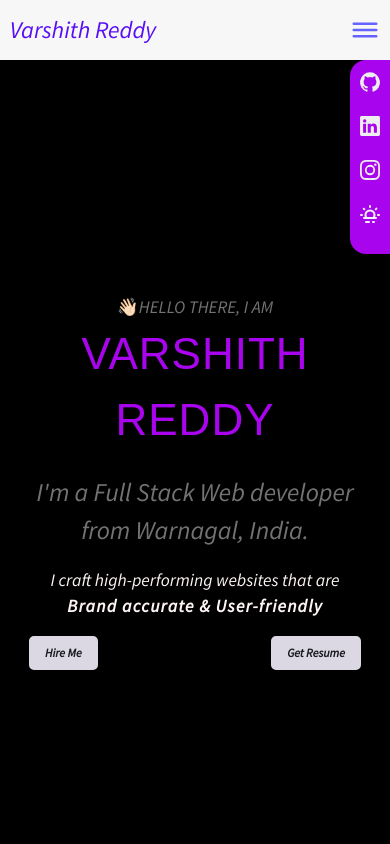
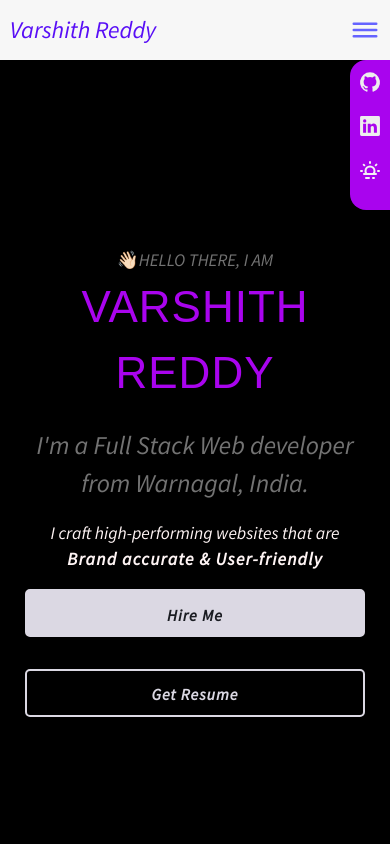
Before and after one commit to varshithreddy28/portfolio, a React (Create React App) app: page / in a window 390 px wide. Shown: the top 844 px of the page. Built offline with nearby package versions, Linux system fonts and the light colour scheme; a web font is replaced by a local one.

Commit message:
buttons update

```diff
--- a/src/components/contactme/icons.jsx
+++ b/src/components/contactme/icons.jsx
@@ -38,9 +38,9 @@ export default function Icons({ theme, setTheme }) {
               alt="Link to Linked In"
             />
           </a>
-          <a target="_blank" href="https://www.instagram.com/codenddevs/">
+          {/* <a target="_blank" href="https://www.instagram.com/codenddevs/">
             <img src={theme ? Insta : InstaDark} alt="Link To instagram" />
-          </a>
+          </a> */}
 
           <div className="desktopView" onClick={() => handelTheme()}>
             <a target="_blank">
--- a/src/index.css
+++ b/src/index.css
@@ -9,6 +9,7 @@
   --iconsbg: #a904ee;
   --headdingfont: "Dongle", sans-serif;
   --textfont: "Source Sans Pro", sans-serif;
+  --getresume: #dbd8e3;
 
   --light: #f7f7f7;
   --lightblue: #cdfffc;
@@ -31,6 +32,7 @@
   --contactbackground: rgb(236, 240, 240);
   --hometext: #504e4e;
   --iconsbg: lightgrey;
+  --getresume: #1f1f20;
 }
 
 /* #2b2726,#403541,#8e43ed,#f0ec8b */
--- a/src/pages/home/home.css
+++ b/src/pages/home/home.css
@@ -30,16 +30,18 @@ a#hireme {
   border: 2px solid #dbd8e3;
   cursor: pointer;
   transition: transform 0.2s;
+  height: 3em;
 }
 button#getresume {
-  background: #dbd8e3;
+  background: none;
   padding: 11px 24px;
-  border: 2px solid #dbd8e3;
+  border: 2px solid var(--getresume);
   border-radius: 5px;
-  color: #1a1c22;
+  color: var(--getresume);
   font-weight: 600;
   letter-spacing: 1px;
   transition: transform 0.2s;
+  height: 3em;
 }
 
 a#hireme:hover {
@@ -51,6 +53,7 @@ button#getresume:hover {
   transform: scale(1.2);
   background-color: white;
   color: #000;
+  border: white;
 }
 span.intro {
   font-size: 1.75em;
@@ -130,12 +133,6 @@ span.intro {
   .imake {
     font-size: 1.2em;
   }
-  a#hireme,
-  button#getresume {
-    padding: 8px 18px;
-    letter-spacing: normal;
-    font-size: 14px;
-  }
 }
 @media only screen and (max-width: 402px) {
   span.intro {
@@ -147,24 +144,23 @@ span.intro {
   .imake {
     font-size: 1.1em;
   }
+}
+
+@media only screen and (max-width: 480px) {
+  .contactme {
+    display: grid;
+    justify-content: space-evenly;
+    gap: 2em;
+    grid-template-columns: 0.95fr;
+  }
   a#hireme,
   button#getresume {
-    padding: 6px 14px;
-    font-size: 12px;
+    width: 100%;
+  }
+  a#hireme:hover {
+    transform: scale(1.06);
+  }
+  button#getresume:hover {
+    transform: scale(1.06);
   }
 }
-
-@media only screen and (max-width: 360px) {
-  a#hireme,
-  button#getresume {
-    padding: 6px;
-    font-size: 11px;
-  }
-}
-@media only screen and (max-width: 318px) {
-  a#hireme,
-  button#getresume {
-    padding: 2px;
-    font-size: 10px;
-  }
-}
```
